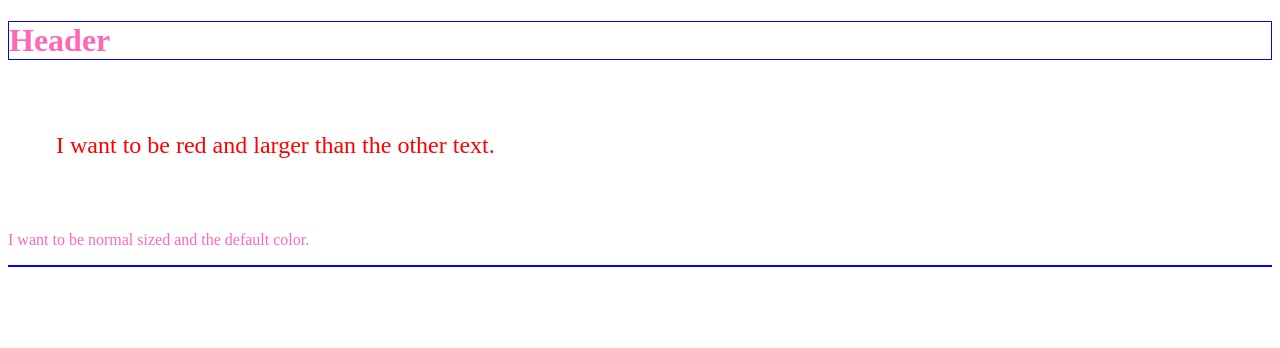
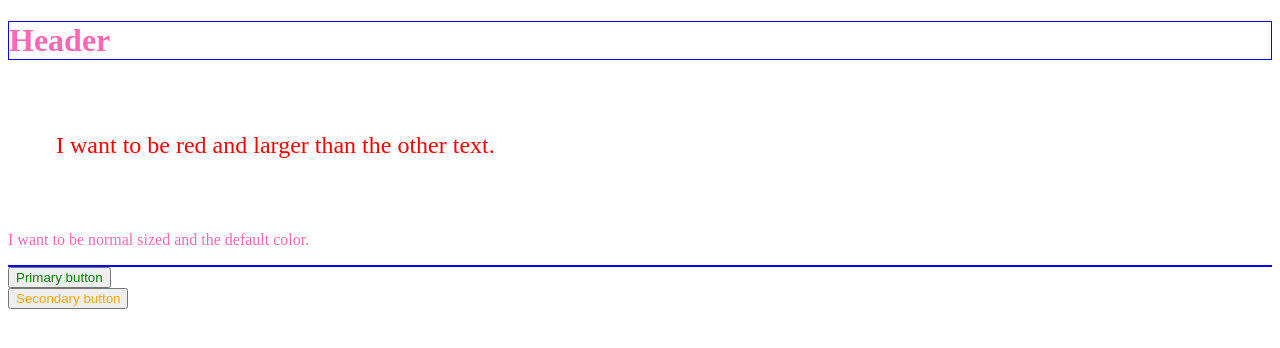
Before and after one commit to MitchP95/learn-css, an Angular app in the folder learn-css/: page / in a window 1280 px wide. Shown: the top 348 px of the page. Built offline with nearby package versions, Linux system fonts and the light colour scheme.

Commit message:
Attribute selection.

```diff
--- a/learn-css/src/app/b-selector/b-selector.component.css
+++ b/learn-css/src/app/b-selector/b-selector.component.css
@@ -13,3 +13,11 @@ article p:first-of-type {
 #rad {
     border: 1px solid blue;
 }
+
+[type='primary'] {
+    color: green;
+}
+
+[type='secondary'] {
+    color: orange;
+}
--- a/learn-css/src/app/b-selector/b-selector.component.html
+++ b/learn-css/src/app/b-selector/b-selector.component.html
@@ -6,3 +6,10 @@
 </article>
 
 <div id="rad"></div>
+
+<div>
+    <button type="primary">Primary button</button>
+</div>
+<div>
+    <button type="secondary">Secondary button</button>
+</div>
```
